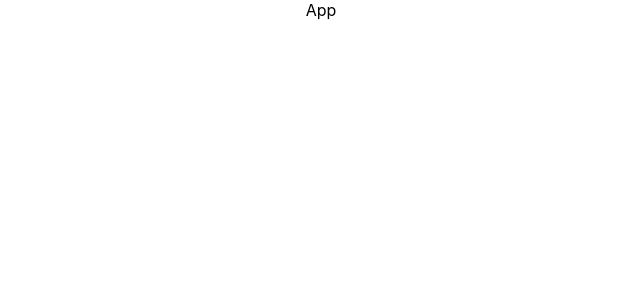
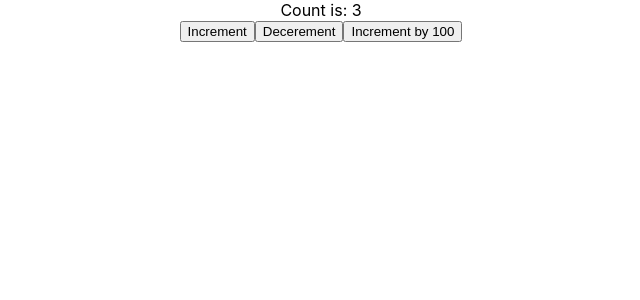
Before and after one commit to Rishu2000/redux-toolkit-sample, a React (Create React App) app: page / in a window 1280 px wide. Shown: the top 300 px of the page, without its empty margins (319-959 px from the left). Built offline with nearby package versions, Linux system fonts and the light colour scheme.

Commit message:
Just a random structure.

```diff
--- a/src/App.js
+++ b/src/App.js
@@ -4,7 +4,10 @@ import "./App.css"
 const App = () => {
   return (
     <div className="App">
-      App
+      <div>Count is: 3</div>
+      <button>Increment</button>
+      <button>Decerement</button>
+      <button>Increment by 100</button>
     </div>
   )
 }
```
